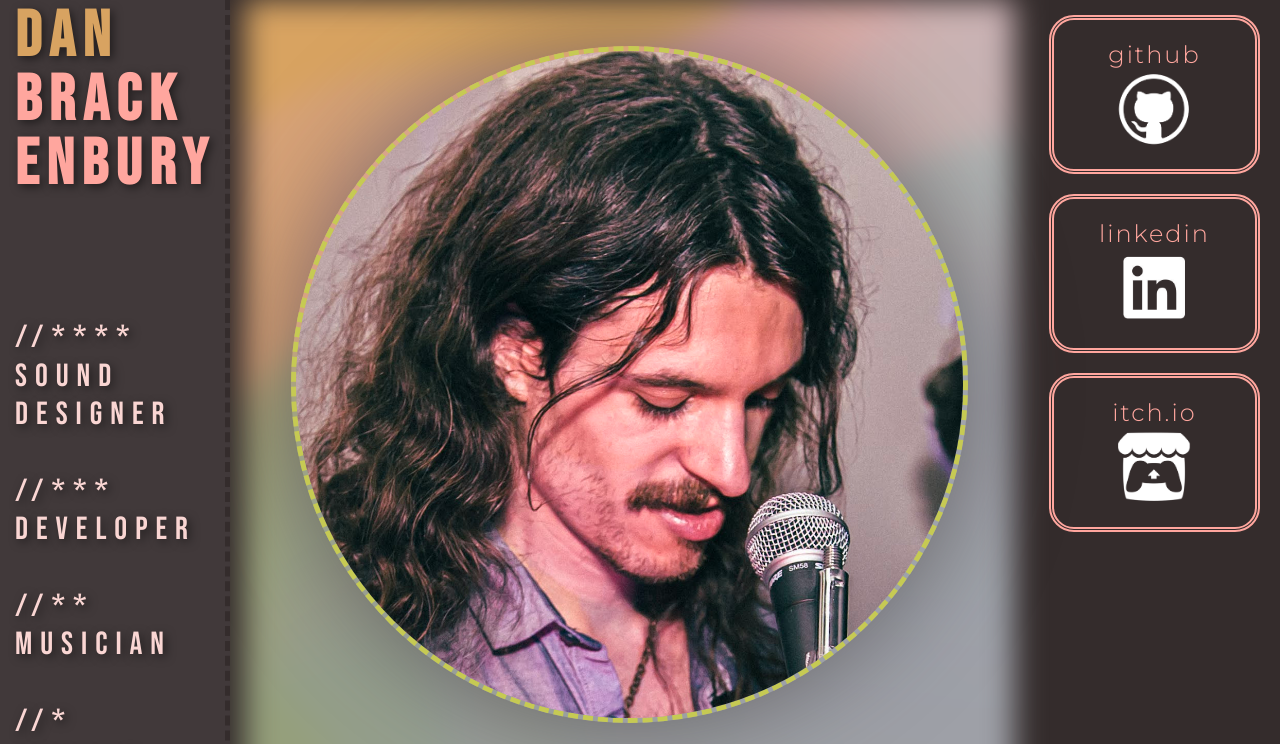
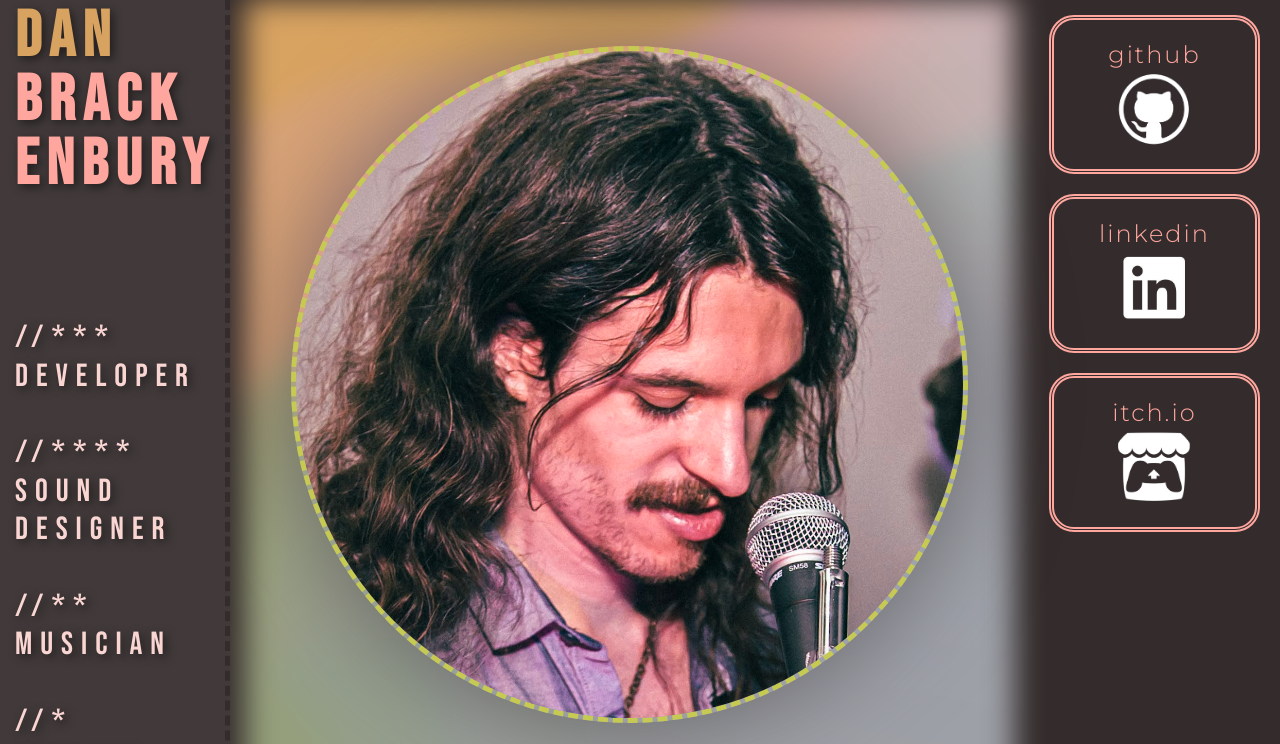
Before and after one commit to helpvisa/portfolio-react, a React (Create React App) app: page / in a window 1280 px wide. Shown: the top 744 px of the page. Built offline with nearby package versions, Linux system fonts and the light colour scheme.

Commit message:
rearranged nav bar

```diff
--- a/src/components/Nav/index.js
+++ b/src/components/Nav/index.js
@@ -9,8 +9,8 @@ function Nav({ currentPage, setCurrentPage }) {
             <nav className="side">
                 <ul>
                     <br />
+                    <li><a className={currentPage==="code" && 'nav-highlighted'} onClick={() => setCurrentPage('code')}>//*** <br /> developer</a></li> <br />
                     <li><a className={currentPage==="sound" && 'nav-highlighted'} onClick={() => setCurrentPage('sound')}>//**** <br /> sound <br/> designer</a></li> <br />
-                    <li><a className={currentPage==="code" && 'nav-highlighted'} onClick={() => setCurrentPage('code')}>//*** <br /> developer</a></li> <br />
                     <li><a className={currentPage==="music" && 'nav-highlighted'} onClick={() => setCurrentPage('music')}>//** <br /> musician</a></li> <br />
                     <li><a className={currentPage==="contact" && 'nav-highlighted'} onClick={() => setCurrentPage('contact')}>//* <br /> resume</a></li>
                 </ul>
@@ -18,9 +18,9 @@ function Nav({ currentPage, setCurrentPage }) {
 
             <nav className="top">
                 <ul>
+                    <li><a className={currentPage==="code" && 'nav-highlighted'} onClick={() => setCurrentPage('code')}> dev </a></li>
+                    <li><span className="brighter">//</span></li>
                     <li><a className={currentPage==="sound" && 'nav-highlighted'} onClick={() => setCurrentPage('sound')}> sound </a></li>
-                    <li><span className="brighter">//</span></li>
-                    <li><a className={currentPage==="code" && 'nav-highlighted'} onClick={() => setCurrentPage('code')}> dev </a></li>
                     <li><span className="brighter">//</span></li>
                     <li><a className={currentPage==="music" && 'nav-highlighted'} onClick={() => setCurrentPage('music')}> mus </a></li>
                     <li><span className="brighter">//</span></li>
```
